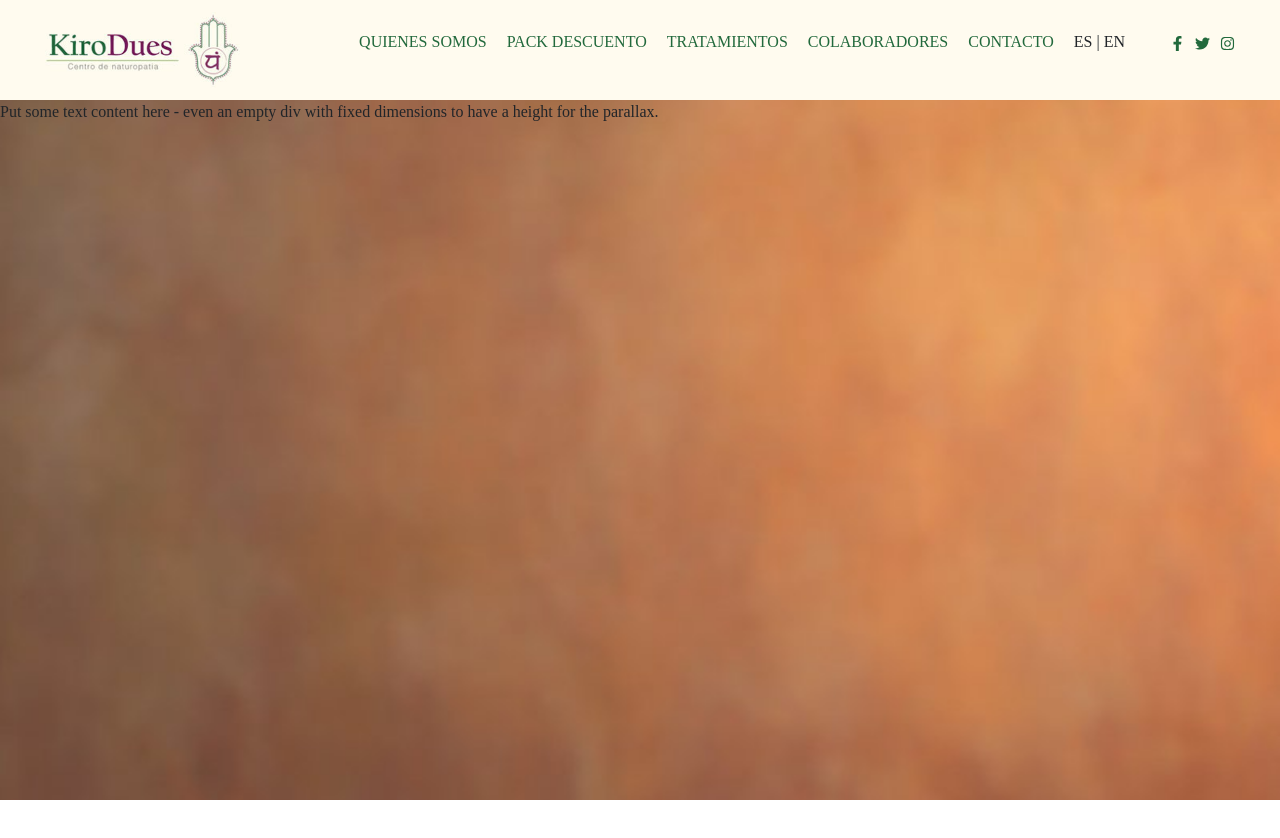
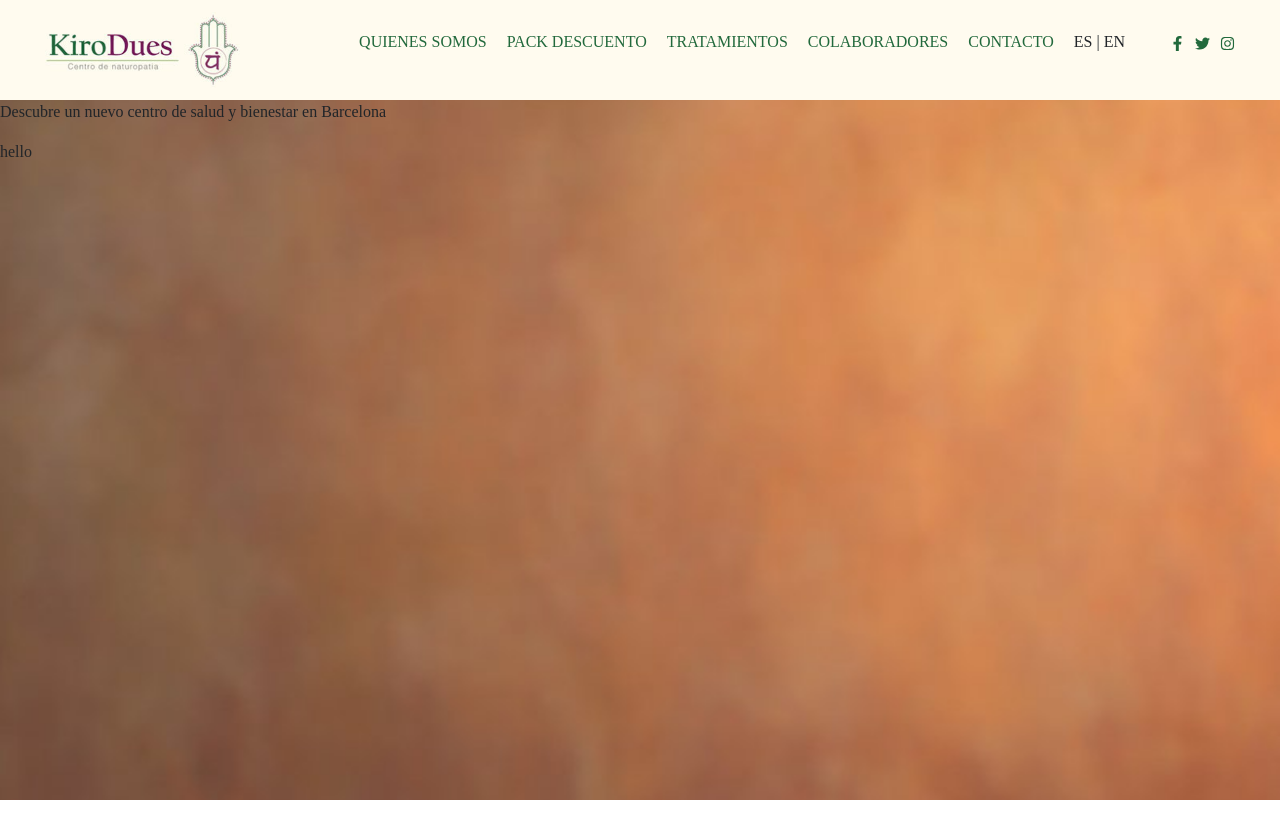
Before and after one commit to rjulia/kirodues, a React (Create React App) app: page / in a window 1280 px wide. Shown: the top 838 px of the page. Built offline with nearby package versions, Linux system fonts and the light colour scheme; a web font is replaced by a local one.

Commit message:
[Button] create button

```diff
--- a/public/index.html
+++ b/public/index.html
@@ -1,14 +1,12 @@
 <!DOCTYPE html>
 <html lang="en">
+
 <head>
   <meta charset="utf-8" />
-    <link rel="icon" href="%PUBLIC_URL%/favicon.ico" />
+  <!-- <link rel="icon" href="%PUBLIC_URL%/favicon.ico" /> -->
   <meta name="viewport" content="width=device-width, initial-scale=1" />
   <meta name="theme-color" content="#000000" />
-    <meta
-      name="description"
-      content="Web site created using create-react-app"
-    />
+  <meta name="description" content="Web site created using create-react-app" />
   <link rel="apple-touch-icon" href="%PUBLIC_URL%/logo192.png" />
   <!--
       manifest.json provides metadata used when your web app is installed on a
@@ -26,18 +24,11 @@
     -->
   <title>React App</title>
 </head>
+
 <body>
   <noscript>You need to enable JavaScript to run this app.</noscript>
   <div id="root"></div>
-    <!--
-      This HTML file is a template.
-      If you open it directly in the browser, you will see an empty page.
 
-      You can add webfonts, meta tags, or analytics to this file.
-      The build step will place the bundled scripts into the <body> tag.
+</body>
 
-      To begin the development, run `npm start` or `yarn start`.
-      To create a production bundle, use `npm run build` or `yarn build`.
-    -->
-  </body>
 </html>
--- /dev/null
+++ b/src/components/Button/Button.js
@@ -0,0 +1,12 @@
+import React from 'react'
+import './Button.scss';
+
+const Button = () => {
+  return (
+    <span className="button" onClick={() => console.log()}>
+      hello
+    </span>
+  )
+}
+
+export default Button
--- a/src/components/HeroImage/HeroImage.js
+++ b/src/components/HeroImage/HeroImage.js
@@ -1,6 +1,8 @@
 import React from 'react'
 import { Parallax, Background } from 'react-parallax';
 import './HeroImage.scss'
+import { Button } from 'components/';
+
 
 const HeroImage = () => {
   return (
@@ -14,11 +16,12 @@ const HeroImage = () => {
           strength={500}
         >
 
-          <div className="hero-image__content" style={{ height: 'calc(100vh - 100px)' }} >
-            Put some text content here - even an empty div with fixed dimensions to have a height
-
-            for the parallax.
+          <div className="hero-image__container" style={{ height: 'calc(100vh - 100px)' }} >
+            <div className="hero-image__content">
+              <p>Descubre un nuevo centro de salud y bienestar en Barcelona</p>
+              <Button />
             </div>
+          </div>
         </Parallax>
       </div>
     </div>
--- a/src/components/index.js
+++ b/src/components/index.js
@@ -1 +1,2 @@
 export { default as HeroImage } from './HeroImage/HeroImage';
+export { default as Button } from './Button/Button';
```
Also changed, not shown: src/components/Button/Button.scss (added). Lines whose indentation alone changed are shown as unchanged.
